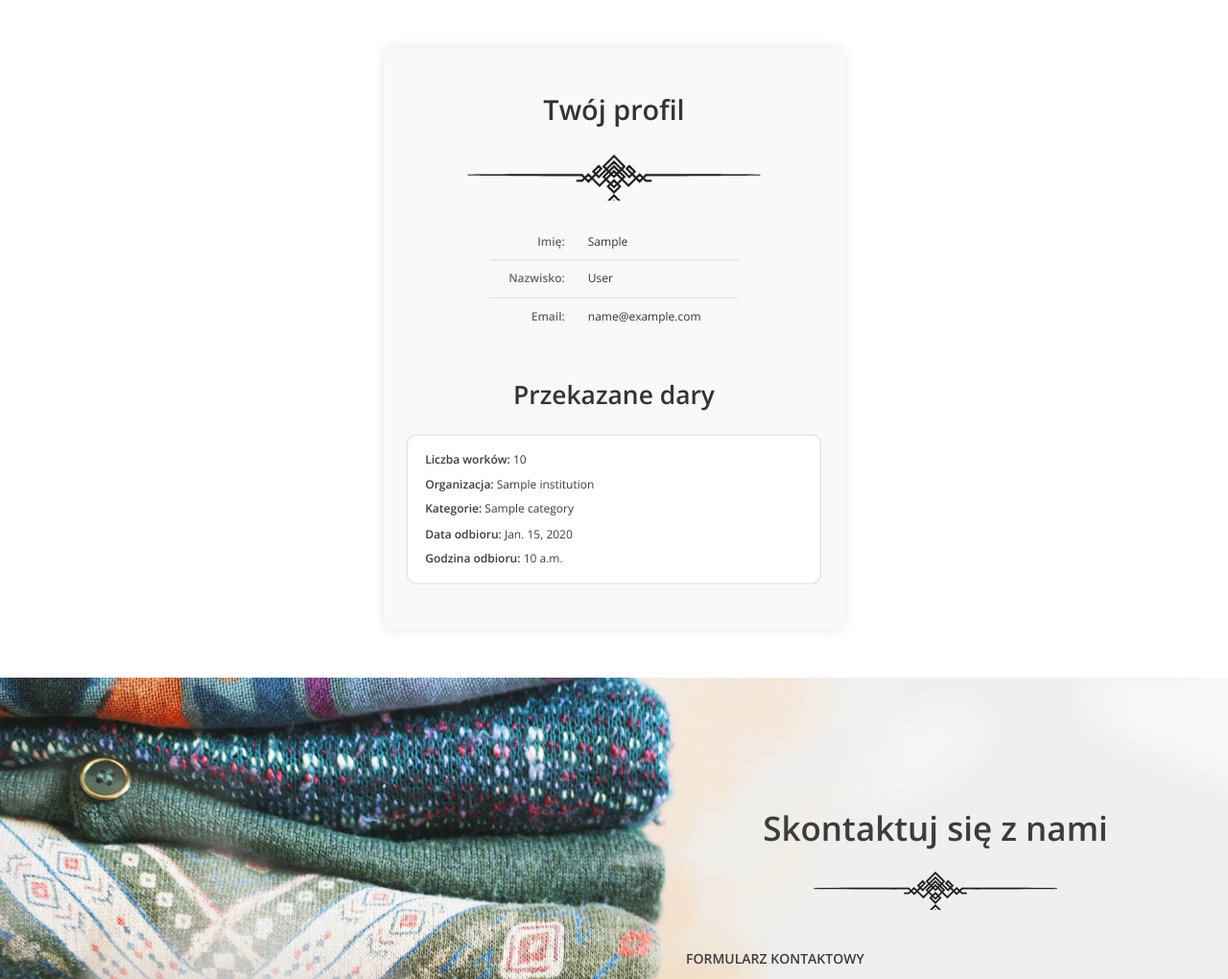
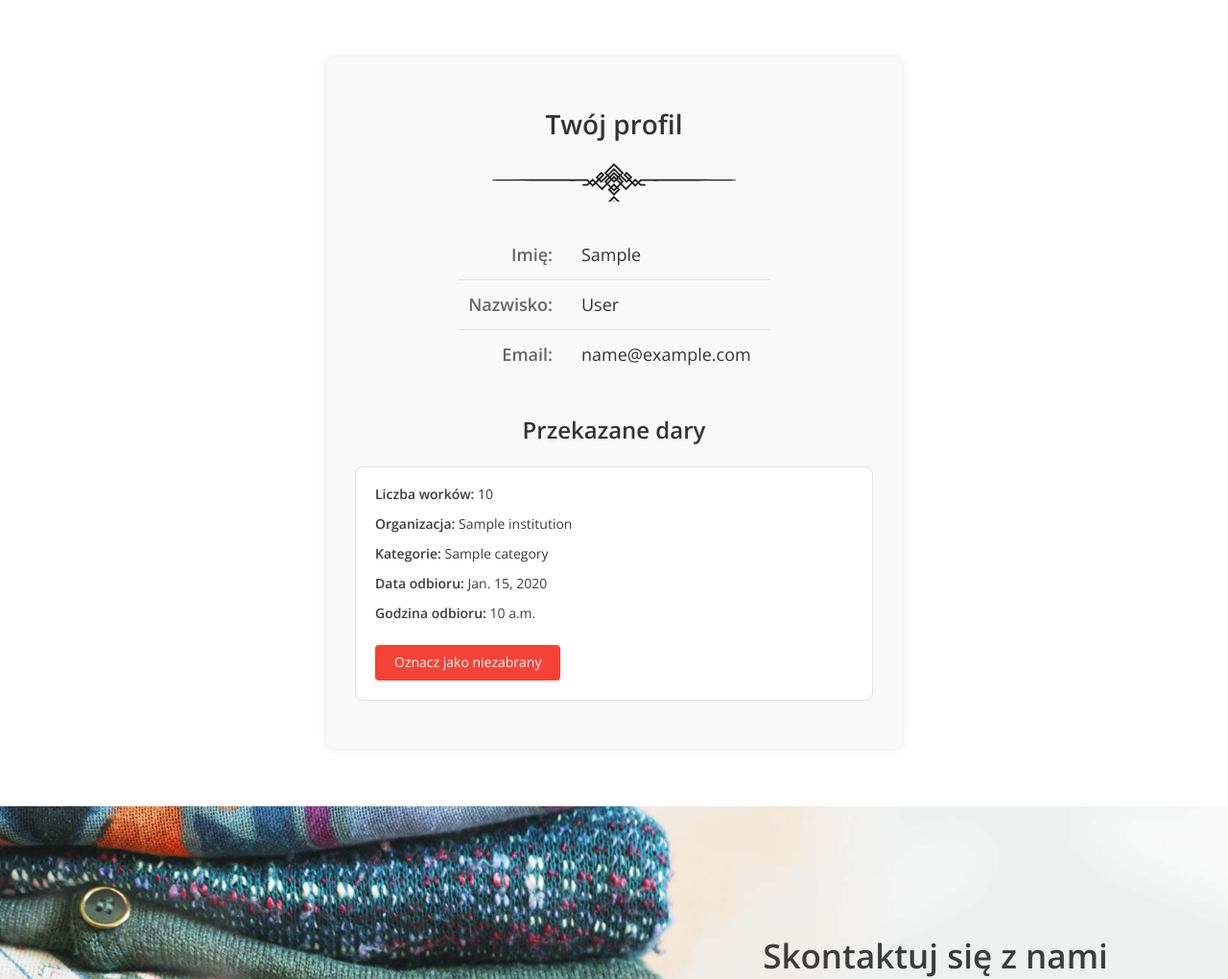
Before and after one commit to AdamWiercioch95/donation_app, a Django app: page /user_profile/ in a window 1280 px wide. Shown: the part 125-1145 px from the top of the page at 96% size. Run offline with Django 5.2, Linux system fonts and the light colour scheme; a user stored in the database is signed in; tables that the repository leaves empty hold one stand-in row (values such as "Sample post").

Commit message:
is_taken field in Donation model, button for archiving donations in user profile

```diff
--- a/project_app/models.py
+++ b/project_app/models.py
@@ -48,6 +48,7 @@ class Donation(models.Model):
     pick_up_time = models.TimeField()
     pick_up_comment = models.TextField(blank=True, null=True)
     user = models.ForeignKey(User, on_delete=models.SET_NULL, null=True, blank=True)
+    is_taken = models.BooleanField(default=False)
 
     def __str__(self):
         return f'Quantity: {self.quantity}, Institution: {self.institution}'
--- a/project_app/static/css/style.css
+++ b/project_app/static/css/style.css
@@ -1830,22 +1830,22 @@ footer .bottom-line--icons a img {
 
 /* Profil użytkownika */
 .container--profile {
-    max-width: 400px;
-    margin: 100px auto;
-    padding: 20px;
+    max-width: 600px;
+    margin: 60px auto;
+    padding: 30px;
     background-color: #f9f9f9;
     border-radius: 8px;
     box-shadow: 0 0 10px rgba(0, 0, 0, 0.1);
-    transform: scale(1.2);
+    /*transform: scale(1.2);*/
 }
 
 .profile-header {
     text-align: center;
-    margin-bottom: 20px;
+    margin-bottom: 30px;
 }
 
 .profile-header h2 {
-    font-size: 24px;
+    font-size: 28px;
     color: #333;
 }
 
@@ -1859,7 +1859,7 @@ footer .bottom-line--icons a img {
     display: flex;
     justify-content: space-between;
     width: 60%;
-    padding: 10px 0;
+    padding: 15px 0;
     border-bottom: 1px solid #e1e1e1;
 }
 
@@ -1872,14 +1872,16 @@ footer .bottom-line--icons a img {
     color: #666;
     flex: 1;
     text-align: right;
-    padding-right: 10px;
+    padding-right: 15px;
+    font-size: 18px;
 }
 
 .profile-value {
     color: #333;
     flex: 2;
     text-align: left;
-    padding-left: 10px;
+    padding-left: 15px;
+    font-size: 18px;
 }
 
 .donations-header {
@@ -1888,7 +1890,7 @@ footer .bottom-line--icons a img {
 }
 
 .donations-header h3 {
-    font-size: 22px;
+    font-size: 24px;
     color: #333;
 }
 
@@ -1900,12 +1902,13 @@ footer .bottom-line--icons a img {
     background-color: #fff;
     border: 1px solid #e1e1e1;
     border-radius: 8px;
-    padding: 15px;
+    padding: 20px;
     margin-bottom: 20px;
+    font-size: 14px;
 }
 
 .donation-detail {
-    margin-bottom: 10px;
+    margin-bottom: 15px;
 }
 
 .donation-detail:last-child {
@@ -1914,7 +1917,32 @@ footer .bottom-line--icons a img {
 
 .no-donations {
     text-align: center;
-    font-size: 12px;
+    font-size: 14px;
     color: #666;
     margin: 20px 0;
 }
+
+.donation-taken {
+    color: #999; /* Szary kolor tekstu */
+    text-decoration: line-through; /* Przekreślenie tekstu */
+}
+
+/* Styl dla przycisków */
+.donation-actions .btn--primary {
+    background-color: #4CAF50; /* Zielony */
+    color: white;
+}
+
+.donation-actions .btn--secondary {
+    background-color: #f44336; /* Czerwony */
+    color: white;
+}
+
+.donation-actions .btn {
+    border: none;
+    padding: 10px 20px;
+    margin-top: 10px;
+    cursor: pointer;
+    border-radius: 4px;
+    font-size: 14px;
+}
--- a/project_app/views.py
+++ b/project_app/views.py
@@ -6,7 +6,7 @@ from django.contrib.auth.mixins import LoginRequiredMixin
 from django.contrib.auth.models import User
 from django.db.models import Sum
 from django.http import HttpResponseBadRequest
-from django.shortcuts import redirect, render
+from django.shortcuts import redirect, render, get_object_or_404
 from django.views import View
 from django.views.generic import TemplateView
 
@@ -142,5 +142,13 @@ class UserProfileView(LoginRequiredMixin, TemplateView):
 
     def get_context_data(self, **kwargs):
         context = super().get_context_data(**kwargs)
-        context['donations'] = Donation.objects.filter(user=self.request.user)
+        context['donations'] = Donation.objects.filter(user=self.request.user).order_by('is_taken', '-pick_up_date')
         return context
+
+    def post(self, request, *args, **kwargs):
+        donation_id = request.POST.get('donation_id')
+        if donation_id:
+            donation = get_object_or_404(Donation, id=donation_id, user=request.user)
+            donation.is_taken = not donation.is_taken
+            donation.save()
+        return redirect('user_profile')
--- a/templates/user_profile.html
+++ b/templates/user_profile.html
@@ -34,6 +34,15 @@
             <div class="donation-detail"><strong>Kategorie:</strong> {{ donation.categories.all|join:", " }}</div>
             <div class="donation-detail"><strong>Data odbioru:</strong> {{ donation.pick_up_date }}</div>
             <div class="donation-detail"><strong>Godzina odbioru:</strong> {{ donation.pick_up_time }}</div>
+            <div class="donation-actions">
+                <form method="post" action="{% url 'user_profile' %}">
+                    {% csrf_token %}
+                    <input type="hidden" name="donation_id" value="{{ donation.id }}">
+                    <button type="submit" class="btn {% if donation.is_taken %}btn--secondary{% else %}btn--primary{% endif %}">
+                        {% if donation.is_taken %}Oznacz jako niezabrany{% else %}Oznacz jako zabrany{% endif %}
+                    </button>
+                </form>
+            </div>
         </div>
         {% empty %}
         <p class="no-donations">Nie przekazałeś jeszcze żadnych darów.</p>
```
Also changed, not shown: project_app/migrations/0003_donation_is_taken.py (added).
